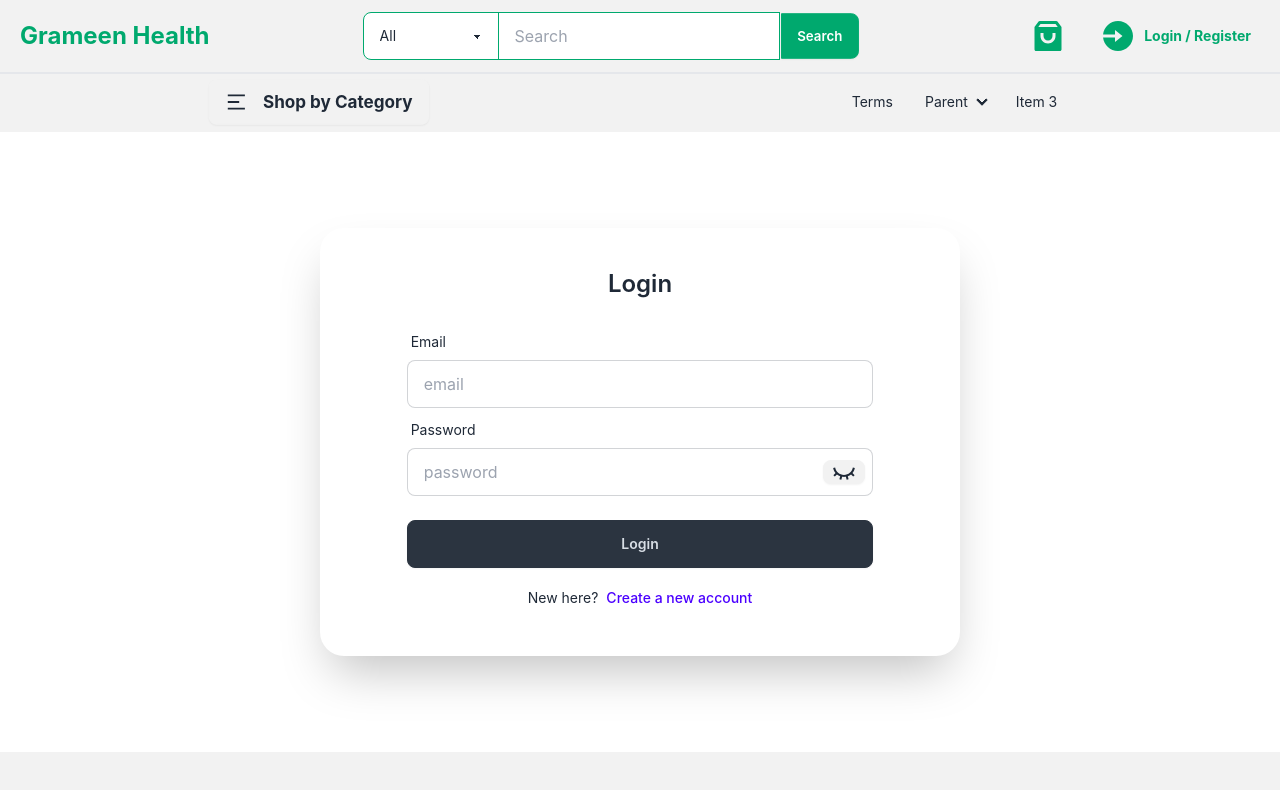
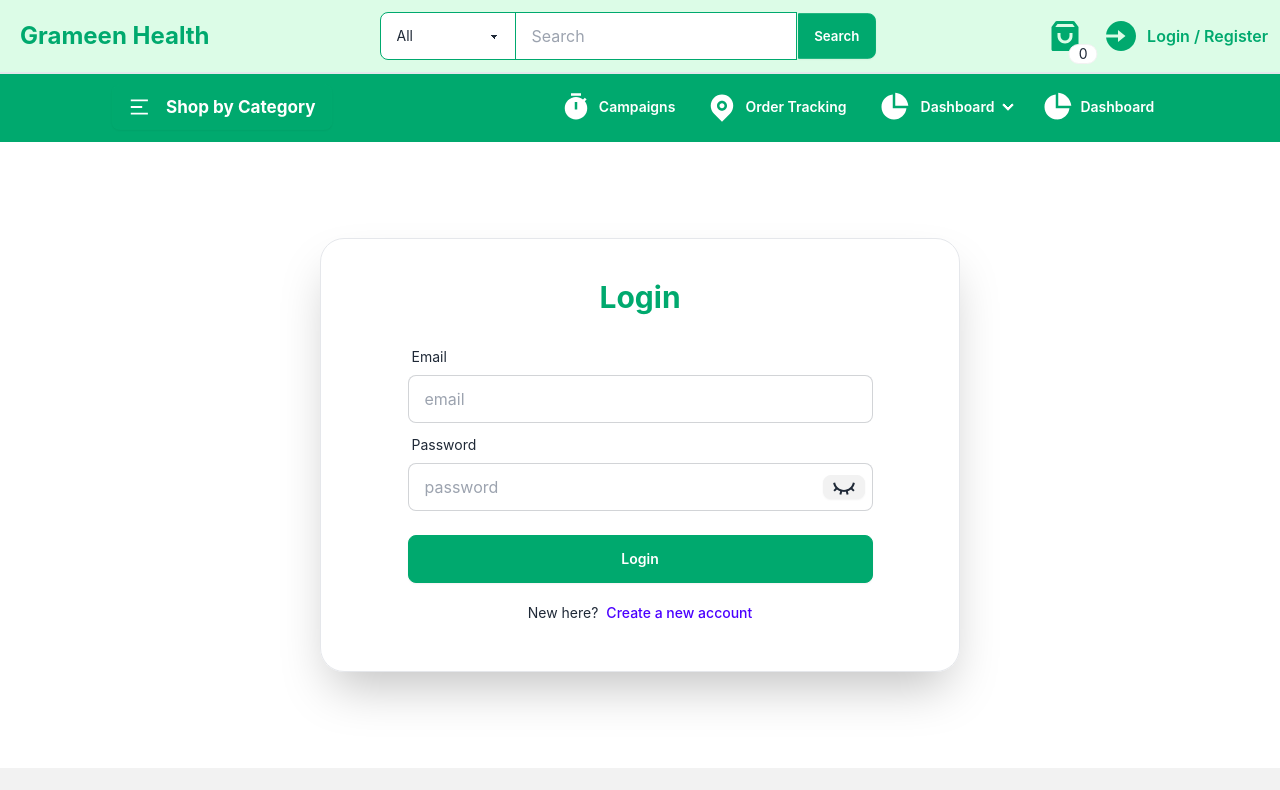
Before and after one commit to nurealammiaji/grameen-health-client, a React (Vite) app: page /login in a window 1280 px wide. Shown: the top 790 px of the page. Built offline with nearby package versions, Linux system fonts and the light colour scheme.

Commit message:
navbar style modified

```diff
--- a/src/components/Footer/Footer.jsx
+++ b/src/components/Footer/Footer.jsx
@@ -51,7 +51,7 @@
                     </div>
                 </aside>
                 <nav className="md:place-self-center md:justify-self-end">
-                    <div className="grid grid-flow-col gap-4">
+                    <div className="grid grid-flow-col gap-4 text-white">
                         <a>
                             <svg
                                 xmlns="http://www.w3.org/2000/svg"
--- a/src/components/Navbar/Navbar.jsx
+++ b/src/components/Navbar/Navbar.jsx
@@ -1,7 +1,7 @@
 import { useContext, useState } from "react";
 import { AuthContext } from "../../providers/AuthProvider";
 import { Link, NavLink } from "react-router-dom";
-import { RiLoginCircleFill, RiUser3Fill, RiShoppingBag3Fill, RiMenu2Line, RiCloseLargeLine } from "react-icons/ri";
+import { RiLoginCircleFill, RiUser3Fill, RiShoppingBag3Fill, RiMenu2Line, RiCloseLargeLine, RiPieChart2Fill, RiMapPinFill, RiTimerFill } from "react-icons/ri";
 
 const Navbar = () => {
 
@@ -13,18 +13,19 @@
         logout();
     }
 
-    const pageLinks = <ul className="menu menu-horizontal px-1">
-        <li><Link to={"/terms"}>Terms</Link></li>
+    const pageLinks = <ul className="px-1 menu menu-horizontal">
+        <li><Link to={"/"} className="text-white">< RiTimerFill className="text-2xl lg:text-3xl" /><span className="hidden font-semibold lg:block">Campaigns</span></Link></li>
+        <li><Link to={"/"} className="text-white"><RiMapPinFill className="text-2xl lg:text-3xl" /><span className="hidden font-semibold lg:block">Order Tracking</span></Link></li>
         <li>
             <details>
-                <summary>Parent</summary>
+                <summary className="font-semibold text-white"><RiPieChart2Fill className="text-2xl lg:text-3xl" /><span className="hidden ml-1 font-semibold lg:block">Dashboard</span></summary>
                 <ul className="p-2">
-                    <li><a>Submenu 1</a></li>
-                    <li><a>Submenu 2</a></li>
+                <li><Link to={"/"}><RiPieChart2Fill className="text-2xl lg:text-3xl" /><span className="hidden font-semibold lg:block">Dashboard</span></Link></li>
+                <li><Link to={"/"}><RiPieChart2Fill className="text-2xl lg:text-3xl" /><span className="hidden font-semibold lg:block">Dashboard</span></Link></li>
                 </ul>
             </details>
         </li>
-        <li><a>Item 3</a></li>
+        <li><Link to={"/"} className="text-white"><RiPieChart2Fill className="text-2xl lg:text-3xl" /><span className="hidden font-semibold lg:block">Dashboard</span></Link></li>
     </ul>;
 
     const categoryLinks = <>
@@ -42,9 +43,9 @@
     return (
         <nav>
             {/* First Navbar */}
-            <nav className="bg-base-200 fixed z-50 flex w-full items-center justify-between py-5 px-2 lg:p-3 border-2 border-t-0 border-l-0 border-r-0">
+            <nav className="fixed z-50 flex items-center justify-between w-full px-2 py-5 bg-green-100 border-2 border-t-0 border-l-0 border-r-0 lg:p-3">
                 {/* Mobile Category */}
-                <div className="items-center flex">
+                <div className="flex items-center">
                     <details className="dropdown" >
                         <summary tabIndex={0} role="button" className="btn btn-sm lg:hidden" onClick={() => setMenuToggle(!menuToggle)} >
                             {
@@ -57,10 +58,10 @@
                             {categoryLinks}
                         </ul>
                     </details>
-                    <Link to={"/"} className="font-bold text-success lg:text-2xl ml-2">Grameen Health</Link>
+                    <Link to={"/"} className="ml-2 font-bold text-success lg:text-2xl">Grameen Health</Link>
                 </div>
                 {/* Search Desktop */}
-                <div className="join hidden lg:flex">
+                <div className="hidden join lg:flex">
                     <select className="select select-bordered select-success join-item">
                         <option value={null}>All</option>
                         <option>Equipments</option>
@@ -72,15 +73,39 @@
                             <input className="input input-bordered input-success join-item" placeholder="Search" />
                         </div>
                     </div>
-                    <button className="btn join-item btn-success text-white">Search</button>
+                    <button className="text-white btn join-item btn-success">Search</button>
                 </div>
-                <div>
-                    <button className="btn btn-sm btn-ghost lg:btn-md text-success"><RiShoppingBag3Fill className="text-2xl lg:text-4xl" /></button>
+                <div className="flex items-center">
+                    <div className="indicator">
+                        <span className="indicator-item indicator-bottom badge">0</span>
+                        <div className="dropdown dropdown-hover dropdown-bottom dropdown-end">
+                            <Link to={"/cart"} tabIndex={0} role="button" className="text-success"><RiShoppingBag3Fill className="text-2xl lg:text-4xl" /></Link>
+                            <div
+                                tabIndex={0}
+                                className="dropdown-content card card-compact bg-white z-[1] w-64 p-2 shadow">
+                                <div className="card-body">
+                                    <h3 className="card-title">Shopping Cart</h3>
+                                    <p>you can use any element as a dropdown.</p>
+                                </div>
+                            </div>
+                        </div>
+                    </div>
                     {
                         (user) ?
-
-                            <button className="btn btn-sm lg:btn-md btn-ghost text-success"><RiUser3Fill className="text-2xl lg:text-4xl" /></button> :
-                            <Link to={"/login"} className="btn lg:btn-md btn-ghost text-success text-lg font-bold"><RiLoginCircleFill className="text-2xl lg:text-4xl hidden lg:block" /><RiUser3Fill className="text-2xl lg:hidden" /><span className="hidden lg:block">Login / Register</span></Link>
+                            <div className="dropdown dropdown-hover dropdown-bottom dropdown-end">
+                                <Link to={"/customer"} tabIndex={0} role="button" className="btn btn-sm btn-ghost lg:btn-md text-success"><RiUser3Fill className="text-2xl lg:text-4xl" /></Link>
+                                <ul tabIndex={0} className="dropdown-content menu bg-base-100 rounded-box z-[1] w-52 p-2 shadow">
+                                    <li><a>Profile</a></li>
+                                    <li><a>Logout</a></li>
+                                </ul>
+                            </div> :
+                            <div className="ml-5 dropdown dropdown-hover dropdown-bottom dropdown-end">
+                                <Link to={"/login"} tabIndex={0} role="button" className="flex items-center text-success"><RiLoginCircleFill className="text-2xl lg:text-4xl" /><span className="hidden ml-2 font-semibold xl:block">Login / Register</span></Link>
+                                <ul tabIndex={0} className="dropdown-content menu bg-base-100 rounded-box z-[1] w-52 p-2 shadow">
+                                    <li><Link to={"/login"}>Login</Link></li>
+                                    <li><Link to={"/register"}>Register</Link></li>
+                                </ul>
+                            </div>
                     }
                 </div>
             </nav>
@@ -88,15 +113,15 @@
                 <br /><br /><br />
             </div>
             {/* Second Navbar */}
-            <nav className="bg-base-200 flex w-full items-center justify-around p-1">
-                <details className="dropdown hidden lg:flex" >
-                    <summary tabIndex={0} role="button" className="btn" onClick={() => setCategoryToggle(!categoryToggle)} >
+            <nav className="flex items-center justify-around w-full p-1 bg-success">
+                <details className="hidden dropdown lg:flex" >
+                    <summary tabIndex={0} role="button" className="text-white btn-success btn" onClick={() => setCategoryToggle(!categoryToggle)} >
                         {
                             (categoryToggle) ?
                                 <RiMenu2Line className="text-2xl" /> :
                                 <RiCloseLargeLine className="text-2xl" />
                         }
-                        <span className="text-lg font-bold ml-2">Shop by Category</span>
+                        <span className="ml-2 text-lg font-bold">Shop by Category</span>
                     </summary>
                     <ul tabIndex={0} className="menu menu-sm dropdown-content bg-base-200 rounded-box z-[1] mt-3 w-52 p-2 shadow">
                         {categoryLinks}
--- a/src/pages/Login/Login.jsx
+++ b/src/pages/Login/Login.jsx
@@ -35,12 +35,12 @@
         <div>
             <br /><br /><br /><br />
             <HelmetAsync title={"Login"} />
-            <div className="hero">
-                <div className="p-10 mx-auto my-auto shadow-2xl rounded-3xl md:w-6/12 hero-content">
+            <div>
+                <div className="w-11/12 p-10 mx-auto my-auto border shadow-2xl rounded-3xl md:w-6/12">
                     <div className="mx-auto md:w-10/12">
                         <form onSubmit={handleSubmit(handleLogin)}>
                             <div className="text-center">
-                                <h3 className="text-2xl font-semibold">Login</h3>
+                                <h3 className="text-3xl font-bold text-success">Login</h3>
                             </div>
                             <br />
                             <div className="form-control">
@@ -63,7 +63,7 @@
                                 {errors.password?.type === 'required' && <span className="text-error">Password is required !!</span>}
                             </div>
                             <div className="mt-6 form-control">
-                                <button className="btn btn-neutral" type="submit">Login</button>
+                                <button className="text-white btn btn-success" type="submit">Login</button>
                             </div>
                         </form>
                         <div className="flex items-center justify-center mt-3">
```
Also changed, not shown: src/pages/Register/Register.jsx (+13 -13 lines).
